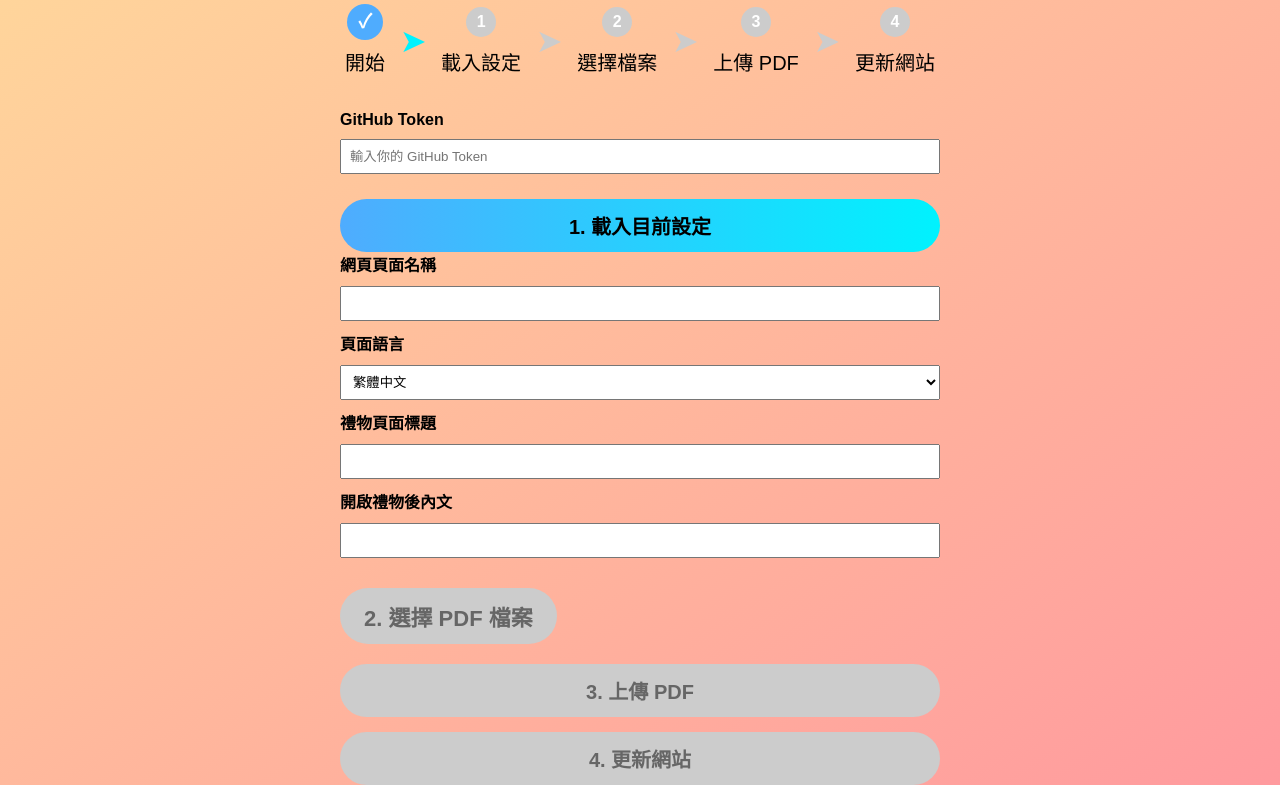
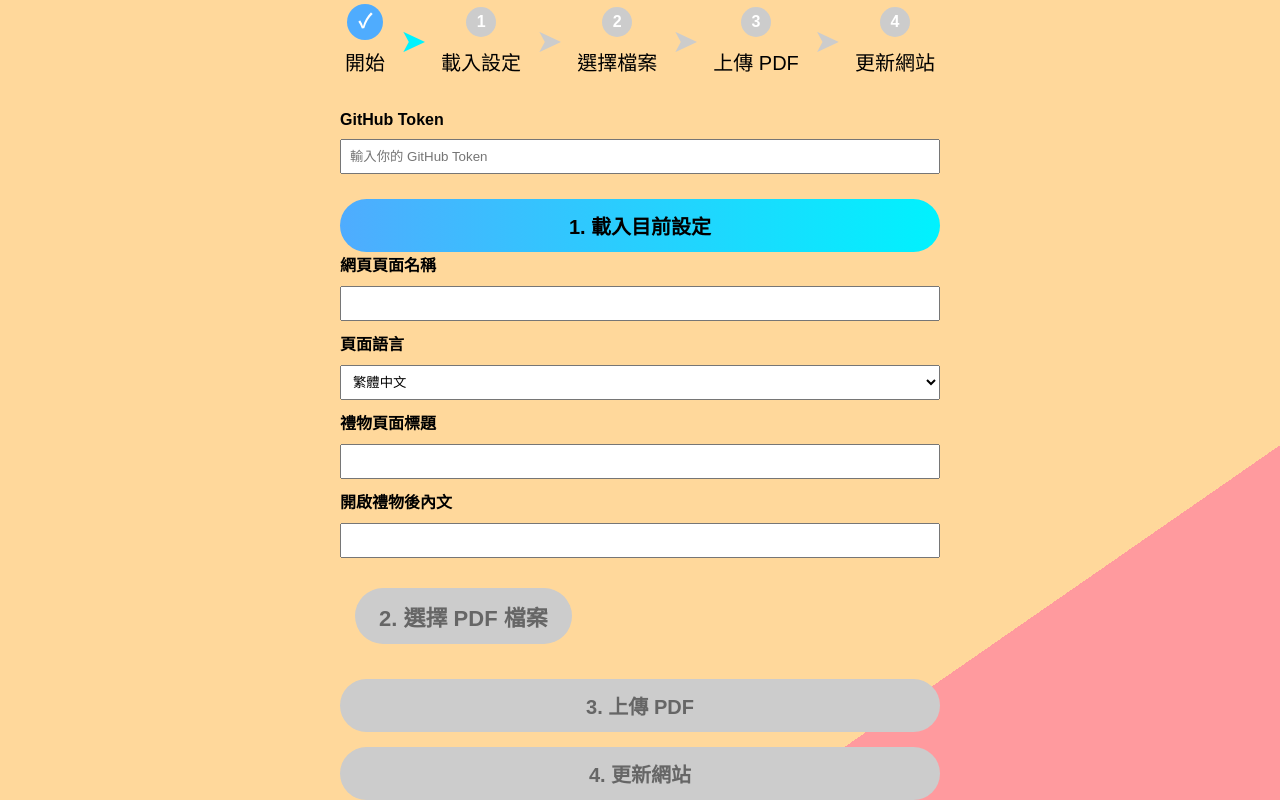
Before and after one commit to seniorpowerinc/opengift, a plain HTML site: page admin.html in a window 1280 px wide. Shown: the part 87-887 px from the top of the page. Drawn offline with Linux system fonts and the light colour scheme.

Commit message:
Update admin.html

```diff
--- a/admin.html
+++ b/admin.html
@@ -10,7 +10,7 @@
             padding: 0;
             max-width: 600px;
             margin: auto;
-            background: linear-gradient(to bottom right, #ffd89b, #ff9a9e);
+            background: linear-gradient(to bottom right, #ffd89b 80%, #ff9a9e 20%);
         }
 
         label {
@@ -143,7 +143,7 @@
         #fileLabel {
             display: inline-block;
             padding: 12px 24px;
-            margin-top: 15px;
+            margin: 15px 15px;
             font-size: 22px;
             font-weight: bold;
             color: black;
```
